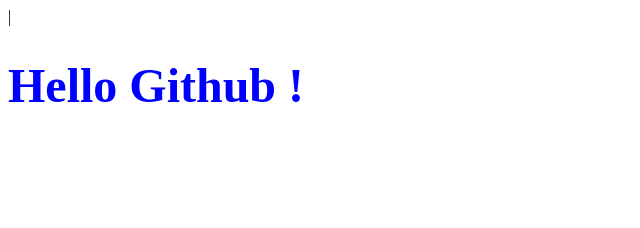
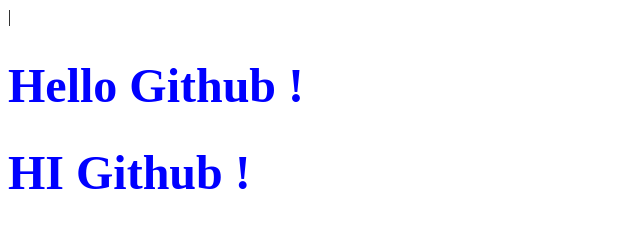
Before and after one commit to MdSagorBepary/Html-Css-Project, a plain HTML site: page index.html in a window 1280 px wide. Shown: the whole page, without its empty margins (0-640 px from the left). Drawn offline with Linux system fonts and the light colour scheme.

Commit message:
2nd commit

```diff
--- a/index.html
+++ b/index.html
@@ -9,5 +9,6 @@
 </head>
 <body>
     <h1> Hello Github ! </h1>
+    <h1> HI Github ! </h1>
 </body>
 </html>
```
